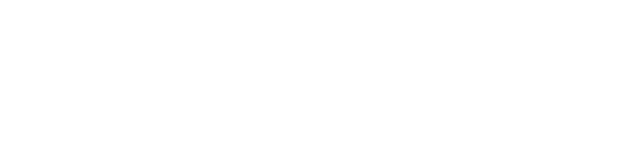
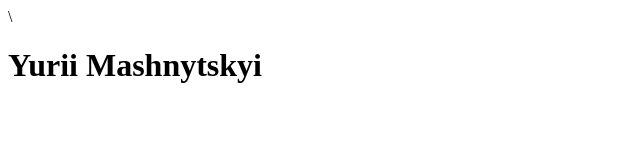
Before and after one commit to solodkui/lesson-2-homework, a plain HTML site: page index.html in a window 1280 px wide. Shown: the whole page, without its empty margins (0-640 px from the left). Drawn offline with Linux system fonts and the light colour scheme.

Commit message:
Create branch YuriiMashnytskyi

```diff
--- a/index.html
+++ b/index.html
@@ -6,5 +6,7 @@
     <meta name="viewport" content="width=device-width, initial-scale=1.0" />
     <title>Document</title>
   </head>
-  <body></body>
+  <body>\
+<h1>Yurii Mashnytskyi</h1>
+  </body>
 </html>
```
